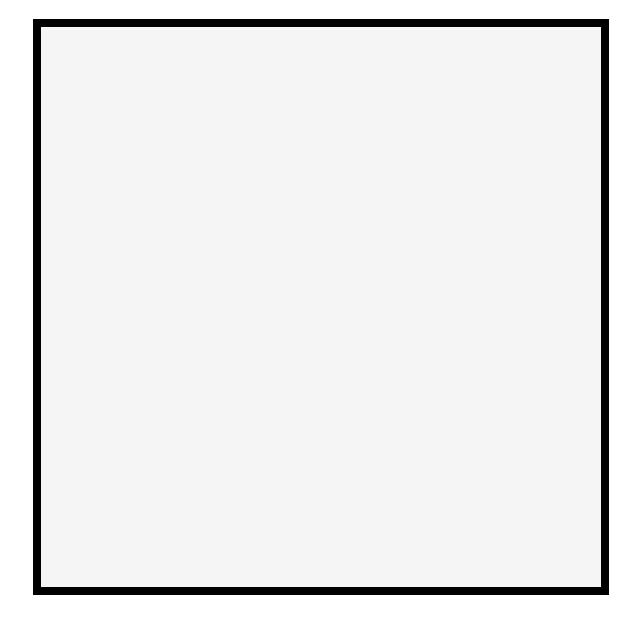
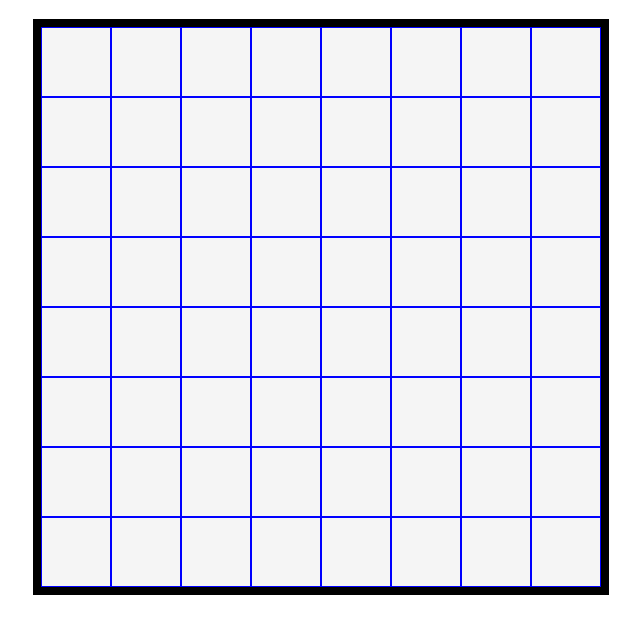
Before and after one commit to SeanSan06/etch-a-sketch, a plain HTML site: page index.html in a window 1280 px wide. Shown: the part 69-702 px from the top of the page, without its empty margins (327-967 px from the left). Drawn offline with Linux system fonts and the light colour scheme.

Commit message:
Create the grids that will drawn on using JS

```diff
--- a/index.html
+++ b/index.html
@@ -13,7 +13,6 @@
         <!-- Title area -->
         <h1 id="title-area">Etch-a-sketch</h1>
         <div id="drawing-area">
-            <p></p>
         </div>
     </body>
 </html>
--- a/index.js
+++ b/index.js
@@ -0,0 +1,10 @@
+const drawingArea = document.querySelector("#drawing-area");
+function grid() {
+    for(let i = 0; i < 64; ++i) {
+        const gridBox = document.createElement("div");
+        gridBox.style.border = "1px solid blue";
+        drawingArea.appendChild(gridBox);
+    }
+}
+
+grid();
--- a/style.css
+++ b/style.css
@@ -18,24 +18,26 @@ body {
 }
 
 /* Drawing area */
-
-
 @media (orientation: landscape) {
     #drawing-area {
-    display: flex;
+        display: grid;
         height: 70%;
         aspect-ratio: 1/1;
         background-color: whitesmoke;
         border: 8px solid black;
+        grid-template-rows: repeat(8, 1fr);
+        grid-template-columns: repeat(8, 1fr);
     }
 }
 
 @media (orientation: portrait) {
     #drawing-area {
-    display: flex;
+        display: grid;
         width: 80%;
         aspect-ratio: 1/1;
         background-color: whitesmoke;
         border: 8px solid black;
+        grid-template-rows: repeat(8, 1fr);
+        grid-template-columns: repeat(8, 1fr);
     }
 }
```
Lines whose indentation alone changed are shown as unchanged.
